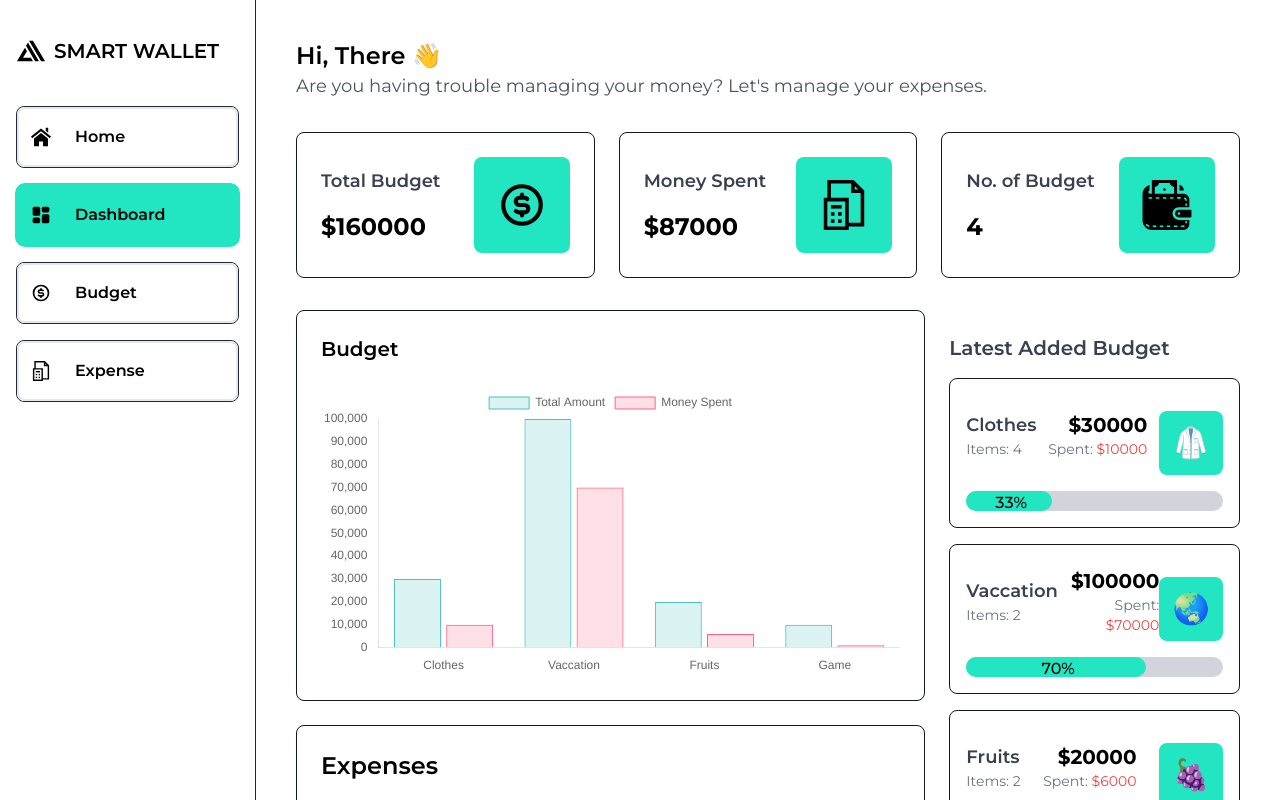
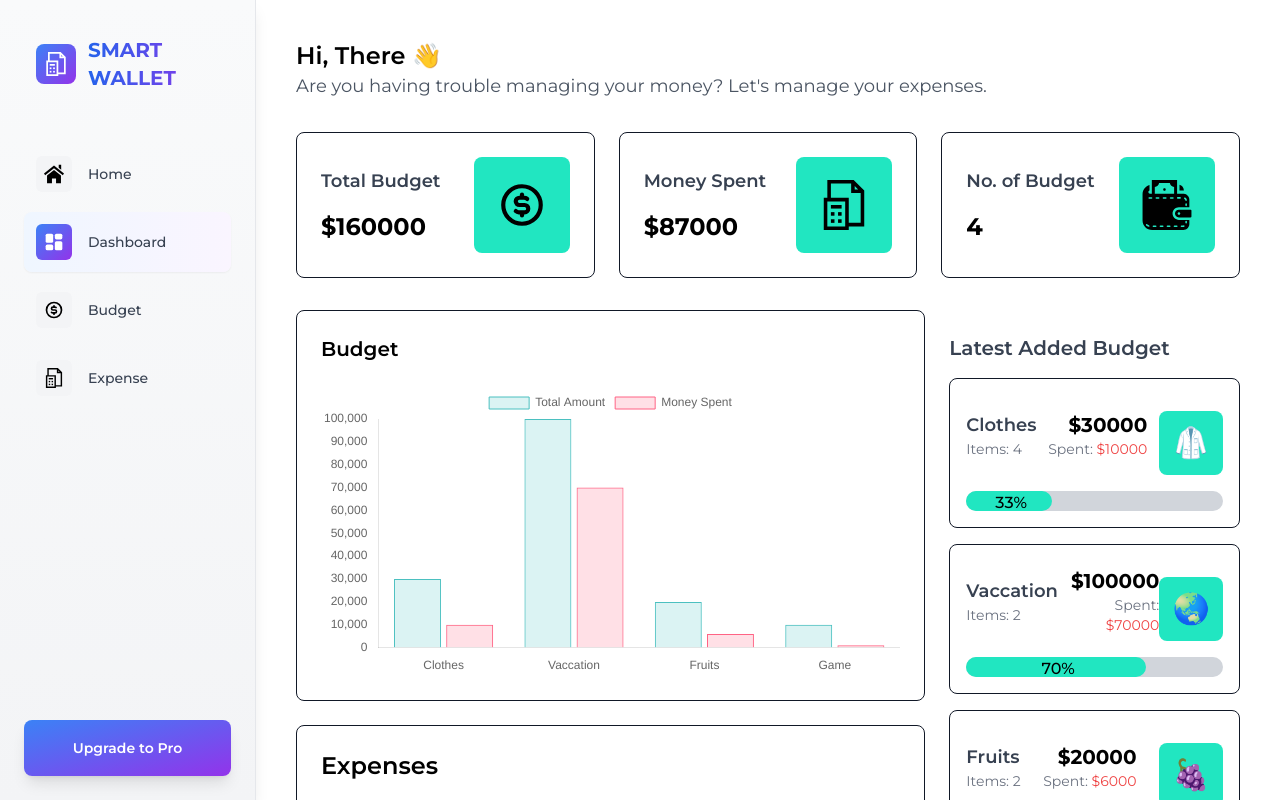
Before and after one commit to DipeshPun91/expense_tracker, a Next.js app: page /dashboard in a window 1280 px wide. Shown: the top 800 px of the page. Built offline with nearby package versions, Linux system fonts and the light colour scheme.

Commit message:
Sidebar design fix

```diff
--- a/src/components/Sidebar.tsx
+++ b/src/components/Sidebar.tsx
@@ -4,6 +4,7 @@ import React from "react";
 import Image from "next/image";
 import Link from "next/link";
 import { usePathname } from "next/navigation";
+import { motion } from "framer-motion";
 
 const links = [
   { href: "/", src: "/svg/Home.svg", alt: "Home", label: "Home" },
@@ -31,40 +32,141 @@ const Sidebar = () => {
   const pathname = usePathname();
 
   return (
-    <aside className="h-screen p-4 fixed top-0 w-64 border-r border-gray-800">
-      <ul className="flex flex-col justify-start h-full">
-        <li className="flex justify-between rounded-lg items-center mt-5 mb-10">
-          <div className="flex items-center text-black gap-2">
+    <motion.aside
+      initial={{ x: -20, opacity: 0 }}
+      animate={{ x: 0, opacity: 1 }}
+      transition={{ duration: 0.5 }}
+      className="h-screen p-6 fixed top-0 w-64 bg-gradient-to-b from-gray-50 to-gray-100 border-r border-gray-200 shadow-lg"
+    >
+      <motion.div
+        whileHover={{ scale: 1.05 }}
+        className="flex items-center gap-3 mb-10 p-3 rounded-lg cursor-pointer"
+      >
+        <div className="p-2 bg-gradient-to-br from-blue-500 to-purple-600 rounded-lg">
           <svg
-              fill="currentColor"
+            fill="white"
             viewBox="0 0 512 512"
             xmlns="http://www.w3.org/2000/svg"
-              width="30"
-              height="30"
+            width="24"
+            height="24"
           >
-              <path d="M112.31,268l40.36-68.69,34.65,59-67.54,115h135L289.31,432H16Zm58.57-99.76,33.27-56.67L392.44,432H325.76ZM222.67,80h66.59L496,432H429.32Z"></path>
+            <g id="SVGRepo_bgCarrier" strokeWidth="0"></g>
+            <g
+              id="SVGRepo_tracerCarrier"
+              strokeLinecap="round"
+              strokeLinejoin="round"
+            ></g>
+            <g id="SVGRepo_iconCarrier">
+              <g>
+                <g>
+                  <path d="M355.003,0H85.333v182.857H48.762V512h256v-36.571h158.476V108.236L355.003,0z M365.714,62.431l35.093,35.093h-35.093 V62.431z M268.19,475.429H85.333v-256H268.19V475.429z M426.667,438.857H304.762v-256H121.905V36.571h207.238v97.524h97.524 V438.857z"></path>
+                </g>
+              </g>
+              <g>
+                <g>
+                  <rect
+                    x="121.905"
+                    y="256"
+                    width="109.714"
+                    height="36.571"
+                  ></rect>
+                </g>
+              </g>
+              <g>
+                <g>
+                  <rect
+                    x="121.905"
+                    y="329.143"
+                    width="36.571"
+                    height="36.571"
+                  ></rect>
+                </g>
+              </g>
+              <g>
+                <g>
+                  <rect
+                    x="195.048"
+                    y="329.143"
+                    width="36.571"
+                    height="36.571"
+                  ></rect>
+                </g>
+              </g>
+              <g>
+                <g>
+                  <rect
+                    x="121.905"
+                    y="402.286"
+                    width="36.571"
+                    height="36.571"
+                  ></rect>
+                </g>
+              </g>
+              <g>
+                <g>
+                  <rect
+                    x="195.048"
+                    y="402.286"
+                    width="36.571"
+                    height="36.571"
+                  ></rect>
+                </g>
+              </g>
+            </g>
           </svg>
-            <span className="font-semibold text-xl mr-4">SMART WALLET</span>
         </div>
-        </li>
+        <span className="text-xl font-bold bg-gradient-to-r from-blue-600 to-purple-600 bg-clip-text text-transparent">
+          SMART WALLET
+        </span>
+      </motion.div>
 
+      <ul className="space-y-2">
         {links.map((link, index) => (
-          <li className="mb-4 rounded-lg border border-gray-800" key={index}>
+          <motion.li
+            key={index}
+            whileHover={{ scale: 1.02 }}
+            whileTap={{ scale: 0.98 }}
+          >
             <Link
               href={link.href}
-              className={`flex items-center gap-6 text-black p-3 rounded-lg font-semibold hover:bg-accent hover:text-black border-2 transition ease-in-out ${
+              className={`flex items-center gap-4 p-3 rounded-lg text-gray-700 hover:text-gray-900 hover:bg-gradient-to-r from-blue-50 to-purple-50 transition-all duration-300 ${
                 pathname === link.href
-                  ? "outline-none ring-2 ring-accent border-accent bg-accent"
+                  ? "bg-gradient-to-r from-blue-50 to-purple-50 text-blue-600 font-semibold shadow-sm"
                   : ""
               }`}
             >
-              <Image src={link.src} alt={link.alt} height={20} width={20} />
-              <span className="font-semibold">{link.label}</span>
+              <div
+                className={`p-2 rounded-md ${
+                  pathname === link.href
+                    ? "bg-gradient-to-br from-blue-500 to-purple-600"
+                    : "bg-gray-100"
+                }`}
+              >
+                <Image
+                  src={link.src}
+                  alt={link.alt}
+                  width={20}
+                  height={20}
+                  className={`w-5 h-5 ${
+                    pathname === link.href ? "filter brightness-0 invert" : ""
+                  }`}
+                />
+              </div>
+              <span className="text-sm font-medium">{link.label}</span>
             </Link>
-          </li>
+          </motion.li>
         ))}
       </ul>
-    </aside>
+
+      <div className="absolute bottom-6 left-6 right-6">
+        <motion.div
+          whileHover={{ scale: 1.05 }}
+          className="p-3 bg-gradient-to-br from-blue-500 to-purple-600 rounded-lg text-white text-center cursor-pointer shadow-lg hover:shadow-xl transition-shadow"
+        >
+          <span className="text-sm font-semibold">Upgrade to Pro</span>
+        </motion.div>
+      </div>
+    </motion.aside>
   );
 };
 
```
Lines whose indentation alone changed are shown as unchanged.
